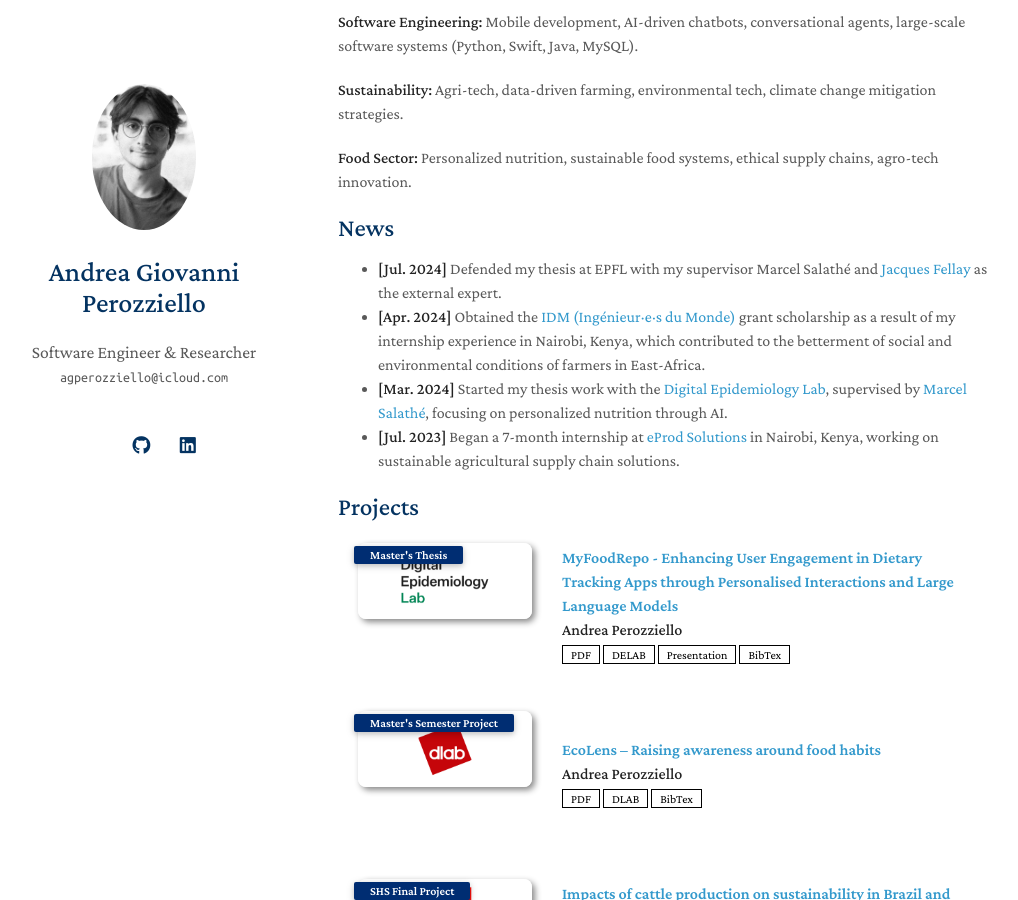
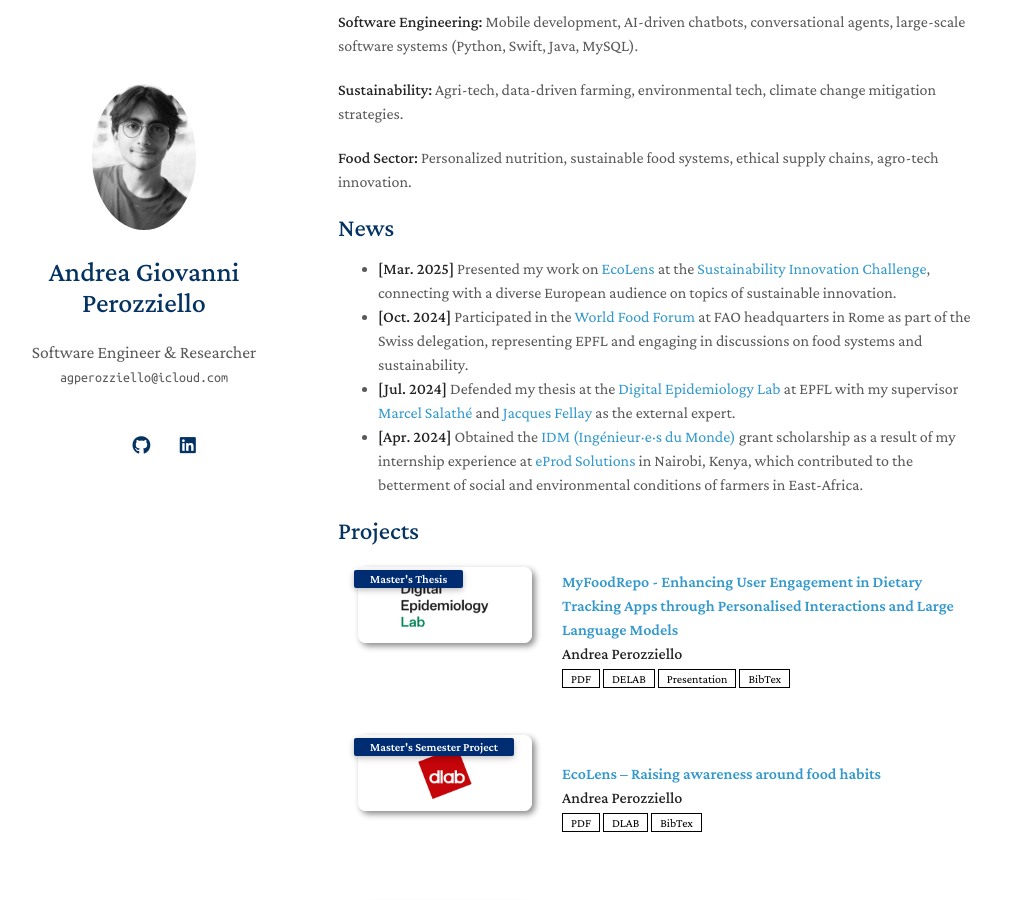
Before and after one commit to peroza/peroza.io, a Jekyll site: the page built from index.md, in a window 1280 px wide and 900 px high, scrolled down 301 px. Shown: the whole window, without its empty margins (132-1150 px from the left). Built offline with Jekyll 4.4.1, drawn with Linux system fonts in a browser that asks for light colours; a style sheet for code colours, icons or effects is not loaded; our own code applies the rules of GitHub Pages for plain Markdown files.

Commit message:
News Update

```diff
--- a/index.md
+++ b/index.md
@@ -18,10 +18,10 @@
 
 ## News
 
-- **[Jul. 2024]** Defended my thesis at EPFL with my supervisor Marcel Salathé and [Jacques Fellay](https://people.epfl.ch/jacques.fellay?lang=en) as the external expert.
-- **[Apr. 2024]** Obtained the [IDM (Ingénieur·e·s du Monde)](https://www.epfl.ch/campus/associations/list/idm/) grant scholarship as a result of my internship experience in Nairobi, Kenya, which contributed to the betterment of social and environmental conditions of farmers in East-Africa.
-- **[Mar. 2024]** Started my thesis work with the [Digital Epidemiology Lab](https://www.digitalepidemiologylab.org/), supervised by [Marcel Salathé](https://people.epfl.ch/marcel.salathe?lang=en), focusing on personalized nutrition through AI.
-- **[Jul. 2023]** Began a 7-month internship at [eProd Solutions](https://www.eprod-solutions.com/) in Nairobi, Kenya, working on sustainable agricultural supply chain solutions.
+- **[Mar. 2025]** Presented my work on [EcoLens](https://zeroemission.group/ecolens/) at the [Sustainability Innovation Challenge](https://epfl-sic.ch/), connecting with a diverse European audience on topics of sustainable innovation.
+- **[Oct. 2024]** Participated in the [World Food Forum](https://www.world-food-forum.org/en) at FAO headquarters in Rome as part of the Swiss delegation, representing EPFL and engaging in discussions on food systems and sustainability.
+- **[Jul. 2024]** Defended my thesis at the [Digital Epidemiology Lab](https://www.digitalepidemiologylab.org/) at EPFL with my supervisor [Marcel Salathé](https://people.epfl.ch/marcel.salathe?lang=en) and [Jacques Fellay](https://people.epfl.ch/jacques.fellay?lang=en) as the external expert.
+- **[Apr. 2024]** Obtained the [IDM (Ingénieur·e·s du Monde)](https://www.epfl.ch/campus/associations/list/idm/) grant scholarship as a result of my internship experience at [eProd Solutions](https://www.eprod-solutions.com/) in Nairobi, Kenya, which contributed to the betterment of social and environmental conditions of farmers in East-Africa.
 
 
 
```
